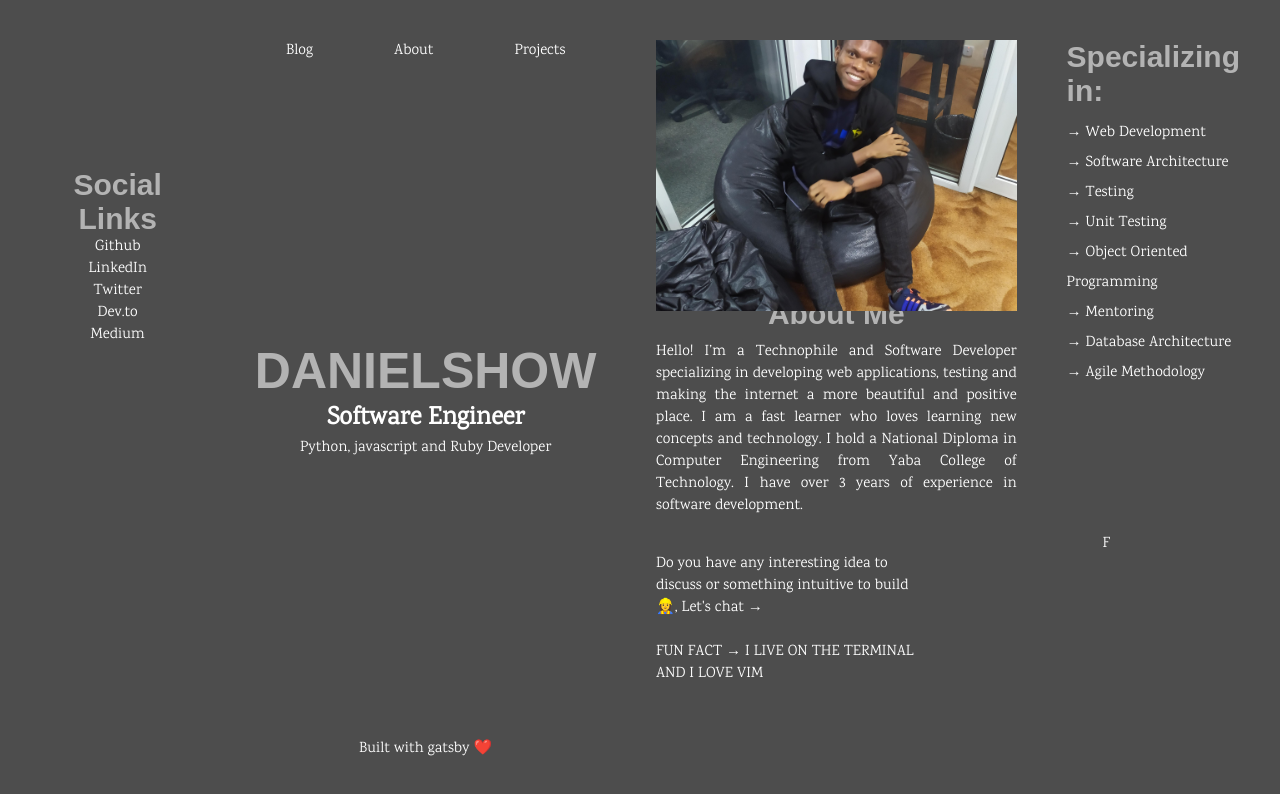
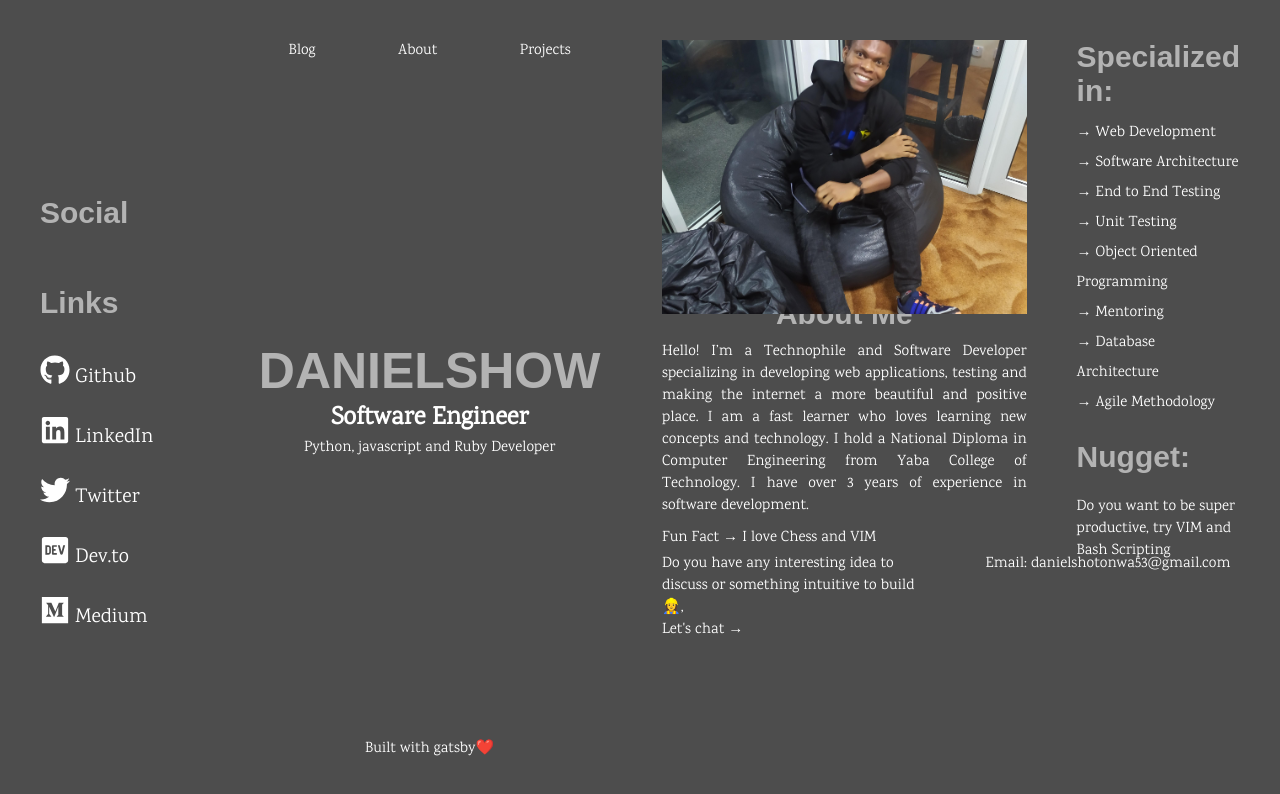
Before and after one commit to Danielshow/portfolio_2, a Gatsby site: page / in a window 1280 px wide. Built offline with nearby package versions, Linux system fonts and the light colour scheme; Gatsby itself is replaced by a stand-in of ours; a web font is replaced by a local one.

Commit message:
add react icons and links

```diff
--- a/package.json
+++ b/package.json
@@ -5,7 +5,6 @@
   "version": "0.1.0",
   "author": "Daniel Shotonwa <danielshotonwa53@gmail.com>",
   "dependencies": {
-    "antd": "^3.26.6",
     "cross-env": "^6.0.3",
     "gatsby": "^2.18.12",
     "gatsby-image": "^2.2.34",
@@ -20,7 +19,8 @@
     "prop-types": "^15.7.2",
     "react": "^16.12.0",
     "react-dom": "^16.12.0",
-    "react-helmet": "^5.2.1"
+    "react-helmet": "^5.2.1",
+    "react-icons": "^3.8.0"
   },
   "devDependencies": {
     "prettier": "^1.19.1"
--- a/src/pages/index.js
+++ b/src/pages/index.js
@@ -1,4 +1,5 @@
 import React from "react"
+import { FaGithub, FaLinkedin, FaTwitter, FaDev, FaMedium } from 'react-icons/fa';
 
 import Layout from "../components/layout"
 import Image from "../components/image"
@@ -11,12 +12,11 @@ const IndexPage = () => (
       <div className="box social">
         <div className="social__links">
           <h1>Social Links</h1>
-          <p>Github</p>
-          <p>LinkedIn</p>
-          <p>Twitter</p>
-          <p>Dev.to</p>
-          <p>Medium</p>
-          <p></p>
+          <p><a href="https://github.com/Danielshow" target="_blank" rel="noopener noreferrer"><FaGithub fontSize="3rem"/> Github</a></p>
+          <p><a href="https://www.linkedin.com/in/shotonwa-daniel-aa8190125/" target="_blank" rel="noopener noreferrer"><FaLinkedin fontSize="3rem"/> LinkedIn</a></p>
+          <p><a href="https://twitter.com/d_showWorld" target="_blank" rel="noopener noreferrer"><FaTwitter fontSize="3rem"/> Twitter</a></p>
+          <p><a href="https://dev.to/danielshow" target="_blank" rel="noopener noreferrer"><FaDev fontSize="3rem"/> Dev.to</a></p>
+          <p><a href="https://medium.com/@danielshotonwa53" target="_blank" rel="noopener noreferrer"><FaMedium fontSize="3rem"/> Medium</a></p>
         </div>
       </div>
       <div className="box home">
@@ -33,7 +33,7 @@ const IndexPage = () => (
           <p>Python, javascript and Ruby Developer</p>
         </div>
         <div>
-          Built with gatsby <span role="img" aria-label="love">❤️</span>
+          Built with gatsby<span role="img" aria-label="love">❤️</span>
         </div>
       </div>
       <div className="box pics">
@@ -42,29 +42,33 @@ const IndexPage = () => (
       <div className="box about">
         <h1>About Me</h1>
         <p>Hello! I’m a Technophile and Software Developer specializing in developing web applications, testing and making the internet a more beautiful and positive place. I am a fast learner who loves learning new concepts and technology. I hold a National Diploma in Computer Engineering from Yaba College of Technology. I have over 3 years of experience in software development.</p>
+        <p>Fun Fact  &rarr; I love Chess and VIM</p>
       </div>
       <div className="box special">
-      <h1>Specializing in: </h1>
+      <h1>Specialized in: </h1>
       <ul>
         <li> &rarr; Web Development</li>
         <li> &rarr; Software Architecture</li>
-        <li> &rarr; Testing</li>
+        <li> &rarr; End to End Testing</li>
         <li> &rarr; Unit Testing</li>
         <li> &rarr; Object Oriented Programming</li>
         <li> &rarr; Mentoring</li>
         <li> &rarr; Database Architecture</li>
         <li> &rarr; Agile Methodology</li>
       </ul>
+      <br />
+      <h1>Nugget:</h1>
+      <br></br>
+      <p>Do you want to be super productive, try VIM and Bash Scripting</p>
       </div>
       <div className="box e">
         <div className="talk">
-          Do you have any interesting idea to discuss or something intuitive to build <span role="img" aria-label="build">👷‍♀️</span>, Let's chat
+          Do you have any interesting idea to discuss or something intuitive to build <span role="img" aria-label="build">👷‍♀️</span>, <br />Let's chat
           &rarr;
-          <br/>
-          <br/>
-          <p>Fun Fact &rarr; I Live on the terminal and I love VIM</p>
         </div>
-        <div className="form">F</div>
+        <div className="form">
+          <p>Email: danielshotonwa53@gmail.com</p>
+        </div>
       </div>
     </div>
   </Layout>
--- a/src/stylesheet/components/index.scss
+++ b/src/stylesheet/components/index.scss
@@ -40,6 +40,24 @@
   }
 }
 
+.social {
+  text-align: left;
+  line-height: 3;
+  p {
+    a {
+      color: $text-color;
+      text-decoration: none;
+      transition: color .5s ease-in-out;
+      &:hover {
+        color: $header_color
+      }
+    }
+    font-size: 2rem;
+    svg {
+      margin-bottom: -.3rem;
+    }
+  }
+}
 .about {
   p {
     font-size: 1.5rem;
@@ -57,4 +75,8 @@
       text-transform: uppercase;
     }
   }
+
+  .form {
+    padding: 2rem;
+  }
 }
```
Also changed, not shown: 1 other file.
